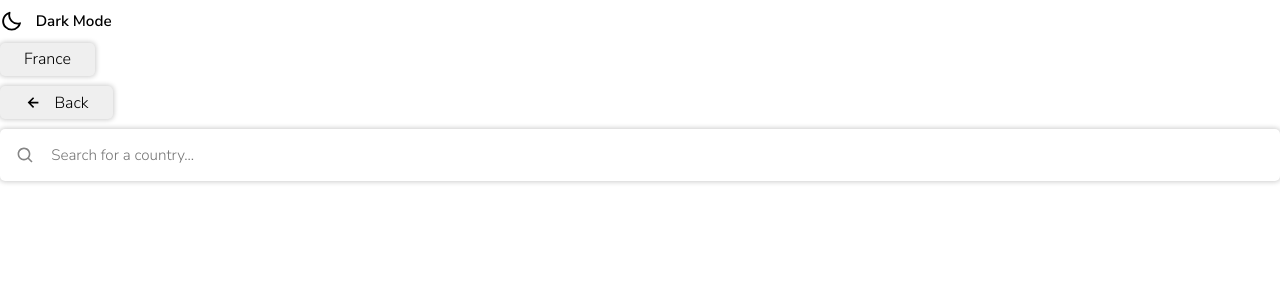
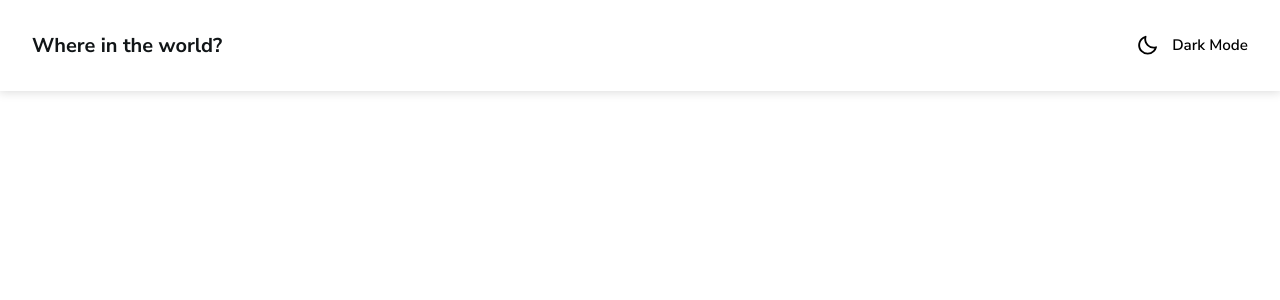
Before and after one commit to donchriscorleone/ang-rest-countries-api, an Angular app: page / in a window 1280 px wide. Shown: the top 300 px of the page. Built offline with nearby package versions, Linux system fonts and the light colour scheme; no server answers.

Commit message:
Added select component. Added header.

```diff
--- a/src/app/app.component.html
+++ b/src/app/app.component.html
@@ -1,5 +1,16 @@
-<div class="box" [class.dark-mode]="isDark">
+<header [class.dark-mode]="isDark">
+    <div class="header-wrapper">
+        <h1 class="header-title">Where in the world?</h1>
+        <app-toggle (toggled)="isDark = $event"></app-toggle>
+    </div>
+</header>
+
+<!-- <div class="box" [class.dark-mode]="isDark">
     <app-toggle (toggled)="isDark = $event"></app-toggle>
+</div>
+
+<div class="box">
+    <app-select [options]="options" [isDarkMode]="isDark" (onOptionSelect)="onOptionSelect($event)"></app-select>
 </div>
 
 <div class="box">
@@ -21,4 +32,4 @@
 
 <div class="box">
     <app-country-card [country]="germany$|async" [isDarkMode]="isDark"></app-country-card>
-</div>
+</div> -->
--- a/src/app/app.component.scss
+++ b/src/app/app.component.scss
@@ -1,3 +1,40 @@
+@import './../assets/variables';
+
+header {
+    box-shadow: 0 0 10px 1px rgba($color: #000000, $alpha: 0.15);
+}
+
+.header-wrapper {
+    display: flex;
+    align-items: center;
+    justify-content: space-between;
+    padding: 1.5em 1em;
+}
+
+.header-title {
+    font-size: .95em;
+    font-weight: 700;
+    color: $very-dark-blue;
+}
+
+header.dark-mode {
+    background-color: $dark-blue;
+
+    .header-title {
+        color: $white;
+    }
+}
+
+@media screen and (min-width: 50em) {
+    .header-wrapper {
+        padding: 2em;
+    }
+
+    .header-title {
+        font-size: 1.25em;
+    }
+}
+
 .box {
     background-color: #fff;
     transition: background-color .35s;
--- a/src/app/app.component.ts
+++ b/src/app/app.component.ts
@@ -1,6 +1,7 @@
 import { Component } from '@angular/core';
 import { Observable } from 'rxjs';
 import { ICountry } from './components/country-card/country-card.component';
+import { ISelectOption } from './components/select/select.component';
 import { CountryService } from './services/country.service';
 
 @Component({
@@ -12,10 +13,25 @@ export class AppComponent {
   isDark: boolean = false;
 
   germany$: Observable<ICountry>;
+  options: ISelectOption<string>[] = [];
+
   constructor(private countryService: CountryService) {
     this.germany$ = this.countryService.getCountryByName$('germany');
     this.germany$.subscribe(x => {
       console.warn(x);
     })
+
+    this.options = [
+      {name: 'Filter by Region', value: ''},
+      {name: 'Africa', value: 'africa'},
+      {name: 'America', value: 'america'},
+      {name: 'Asia', value: 'asia'},
+      {name: 'Europe', value: 'europe'},
+      {name: 'Oceania', value: 'oceania'},
+    ]
+  }
+
+  onOptionSelect(value: ISelectOption<string>) {
+    console.warn(value)
   }
 }
--- a/src/app/app.module.ts
+++ b/src/app/app.module.ts
@@ -9,6 +9,7 @@ import { SearchBarComponent } from './components/search-bar/search-bar.component
 import { FormsModule } from '@angular/forms';
 import { HttpClientModule } from '@angular/common/http';
 import { CountryCardComponent } from './components/country-card/country-card.component';
+import { SelectComponent } from './components/select/select.component';
 
 @NgModule({
   declarations: [
@@ -17,6 +18,7 @@ import { CountryCardComponent } from './components/country-card/country-card.com
     ButtonComponent,
     SearchBarComponent,
     CountryCardComponent,
+    SelectComponent,
   ],
   imports: [
     BrowserModule,
--- a/src/app/components/button/button.component.scss
+++ b/src/app/components/button/button.component.scss
@@ -6,6 +6,7 @@
     border: none;
     border-radius: 5px;
     box-shadow: 0 0 5px 1px rgb(0 0 0 / 20%);
+    cursor: pointer;
 
     &.dark-mode {
         color: $white;
--- /dev/null
+++ b/src/app/components/select/select.component.html
@@ -0,0 +1,7 @@
+<div class="form-field" [class.dark-mode]="isDarkMode">
+    <label [attr.for]="name">Select: </label>
+
+    <select [name]="name" [attr.id]="name" (change)="handleOnChange($event)">
+        <option *ngFor="let option of options" [attr.value]="option.value">{{option.name}}</option>
+    </select>
+</div>
--- /dev/null
+++ b/src/app/components/select/select.component.scss
@@ -0,0 +1,42 @@
+@import './../../../assets/variables';
+
+.form-field {
+    display: flex;
+    align-items: center;
+
+    &.dark-mode {
+        select {
+            color: $white;
+            background-color: $dark-blue;
+        }
+    }
+}
+
+label {
+    position: absolute;
+    left: -1000vw;
+}
+
+select {
+    padding: .75em;
+    border-radius: 5px;
+    border: 0;
+    outline: none;
+    box-shadow: 0 0 5px 1px rgba($color: #000000, $alpha: 0.2);
+    position: relative;
+    font-size: .95rem;
+    cursor: pointer;
+    color: $very-dark-blue;
+}
+
+// Remove arrow
+select {
+    appearance: none;
+    -moz-appearance: none;
+    -ms-appearance: none;
+    -webkit-appearance: none;
+}
+
+select::-ms-expand {
+    display: none;
+}
--- /dev/null
+++ b/src/app/components/select/select.component.ts
@@ -0,0 +1,32 @@
+import { Component, EventEmitter, Input, OnInit, Output } from '@angular/core';
+
+@Component({
+  selector: 'app-select',
+  templateUrl: './select.component.html',
+  styleUrls: ['./select.component.scss']
+})
+export class SelectComponent implements OnInit {
+  @Input() name: string = 'select';
+  @Input() isDarkMode: boolean = false;
+  @Input() options: ISelectOption<string>[] = [];
+
+  @Output() onOptionSelect: EventEmitter<any> = new EventEmitter();
+
+  value: any = '';
+
+  constructor() { }
+
+  ngOnInit(): void {
+  }
+
+  handleOnChange(event: Event) {
+    const value = (event?.target as any).value;
+    this.value = value;
+    this.onOptionSelect.emit(value);
+  }
+}
+
+export interface ISelectOption<T> {
+  name: string,
+  value: T
+}
--- a/src/app/components/toggle/toggle.component.scss
+++ b/src/app/components/toggle/toggle.component.scss
@@ -23,6 +23,7 @@ label {
     gap: .85em;
     font-weight: 600;
     font-size: .95rem;
+    cursor: pointer;
 }
 
 .icon {
```
Also changed, not shown: 1 other file (tests, documents, lock files or other folders).
